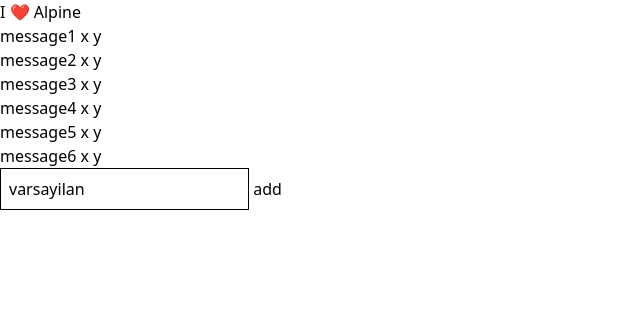
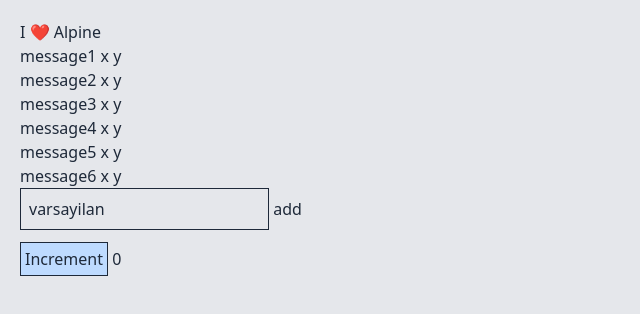
Before and after one commit to patemaa/upnotealpinejs, a plain HTML site: page index.html in a window 1280 px wide. Shown: the whole page, without its empty margins (0-640 px from the left). Drawn offline with nearby package versions, Linux system fonts and the light colour scheme.

Commit message:
butona tiklaninca count'un arttigi div eklendi.

```diff
--- a/index.html
+++ b/index.html
@@ -1,9 +1,9 @@
-<html>
+<html xmlns:x-on="http://www.w3.org/1999/xhtml">
 <head>
     <script defer src="https://cdn.jsdelivr.net/npm/alpinejs@3.x.x/dist/cdn.min.js"></script>
     <script src="https://cdn.jsdelivr.net/npm/@tailwindcss/browser@4"></script>
 </head>
-<body>
+<body class="p-5 text-gray-800 bg-gray-200">
 
 <h1 x-data="{ message: 'I ❤️ Alpine' }" x-text="message"></h1>
 
@@ -19,6 +19,12 @@
     </ul>
     <input class="border p-2 " type="text" x-model="message" />
     <button @click="add()">add</button>
+
+    <div x-data="{count: 0}">
+        <button x-on:click="count++" class="border bg-blue-200 px-1 py-1 mt-3">Increment</button>
+        <span x-text="count"></span>
+
+    </div>
 </div>
 </body>
 <script>
```
